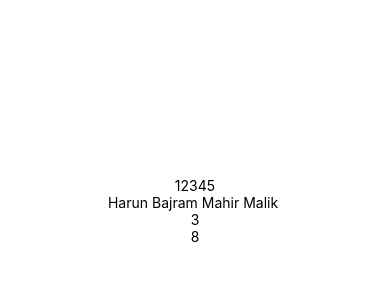
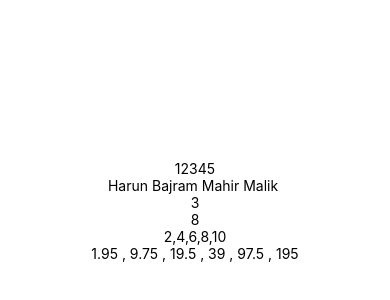
Before and after one commit to mob-dev-org/Harun_praksa, a React Native app: screen / in a window 390 px wide. Shown: the top 300 px of the page. Built offline with nearby package versions, Linux system fonts and the light colour scheme.

Commit message:
feat(map method): add some more examples with map method

```diff
--- a/App.tsx
+++ b/App.tsx
@@ -14,21 +14,32 @@ export default function App() {
     const names: string[] = ['Harun', ' ', 'Bajram', ' ', 'Mahir', ' ', 'Malik', ' ', 'Almin'];
     let lenght;
     names.pop(); // remove last element
-    const isLoadingComplete = useCachedResources();
-    const colorScheme = useColorScheme();
 
-    if (!isLoadingComplete) {
-        return null;
-    } else {
+    // adding some map method, and comma
+    const doubleNums = numbers.map((number) => number * 2);
+    const commaSeparator = doubleNums.join(',');
+    doubleNums;
+
+    const currencyEUR: number[] = [1, 5, 10, 20, 50, 100];
+    const toBAM = (value: number) => {
+        value *= 1.95;
+        return value;
+    };
+
+    let currencyBAM = currencyEUR.map(toBAM);
+    const commaSeparator2 = currencyBAM.join(' , ');
+
     return (
         <View style={[{ alignItems: 'center', justifyContent: 'center', height: '50%' }]}>
             <Text>{numbers}</Text>
             <Text>{names}</Text>
             <Text>{numbers[2]}</Text>
             <Text>{names.length}</Text>
+            <Text>{commaSeparator}</Text>
+            <Text>{}</Text>
+            <Text>{commaSeparator2}</Text>
 
-                <StatusBar animated backgroundColor="#00f" style="dark" />
+            <StatusBar animated backgroundColor="#c40f" style="dark" />
         </View>
     );
 }
-}
```
Lines whose indentation alone changed are shown as unchanged.
